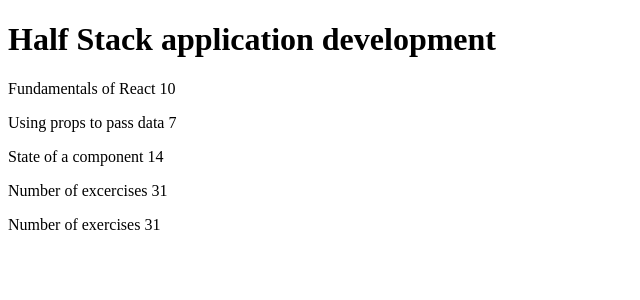
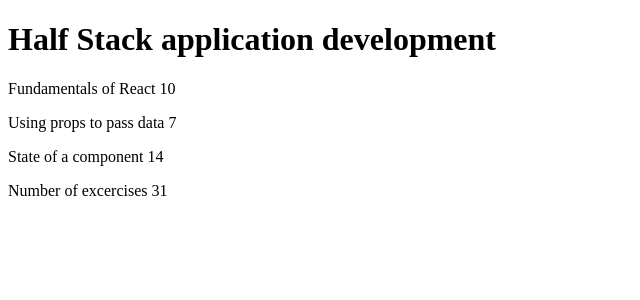
Before and after one commit to Kreifi/FSO-repositorio, a React (Vite) app in the folder osa1/kurssitiedot/: page / in a window 1280 px wide. Shown: the top 300 px of the page, without its empty margins (0-640 px from the left). Built offline with nearby package versions, Linux system fonts and the light colour scheme.

Commit message:
kurssitiedot 1.2 poistettu ylimääräinen Total

```diff
--- a/osa1/kurssitiedot/src/App.jsx
+++ b/osa1/kurssitiedot/src/App.jsx
@@ -50,8 +50,6 @@ const Total = (props) => {
       <Header course={course} />
       <Content />
       <Total total={exercises1 + exercises2 + exercises3} />
-
-      <p>Number of exercises {exercises1 + exercises2 + exercises3}</p>
     </div>
   )
 }
```
